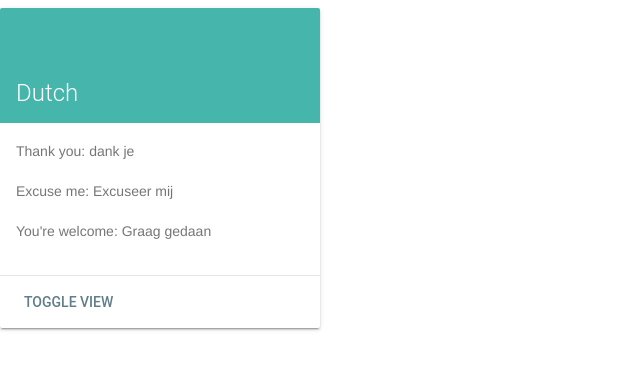
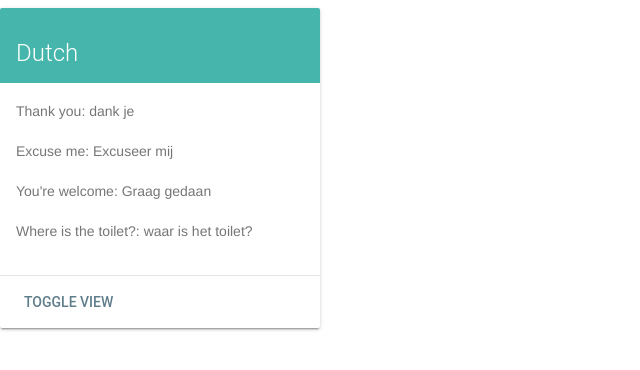
Before and after one commit to jpmedley/cheater, a website: page app/index.html in a window 1280 px wide. Shown: the part 116-486 px from the top of the page, without its empty margins (0-640 px from the left). Drawn offline with nearby package versions, Linux system fonts and the light colour scheme.

Commit message:
Add some phrases.

```diff
--- a/app/index.html
+++ b/app/index.html
@@ -43,9 +43,10 @@
     <h2 class="mdl-card__title-text">Dutch</h2>
   </div>
   <div class="mdl-card__supporting-text">
-    <p>Thank you: dank je</p>
-    <p>Excuse me: Excuseer mij</p>
-    <p>You're welcome: Graag gedaan</P>
+    <p><span class="native">Thank you</span>: <span class="translation">dank je</span></p>
+    <p><span class="native">Excuse me</span>: <span class="translation">Excuseer mij</span></p>
+    <p><span class="native">You're welcome</span>: <span class="translation">Graag gedaan</span></P>
+    <p><span class="native">Where is the toilet?</span>: <span class="translation">waar is het toilet?</span></p>
   </div>
   <div class="mdl-card__actions mdl-card--border">
     <a class="mdl-button mdl-button--colored mdl-js-button mdl-js-ripple-effect">
--- a/app/service-worker.js
+++ b/app/service-worker.js
@@ -29,7 +29,7 @@
 
 
 /* eslint-disable quotes, comma-spacing */
-var PrecacheConfig = [];
+var PrecacheConfig = [["/index.html","032ff1eaf780b34caf3176476b9d6046"]];
 /* eslint-enable quotes, comma-spacing */
 var CacheNamePrefix = 'sw-precache-v1--' + (self.registration ? self.registration.scope : '') + '-';
 
--- a/gulpfile.js
+++ b/gulpfile.js
@@ -1,3 +1,5 @@
+//http://support.flaticon.com/hc/en-us/articles/207248209-How-I-must-insert-the-attribution-
+
 var gulp = require('gulp');
 
 gulp.task('default', ['generate-service-worker']);
```
Also changed, not shown: app/manifest.json.
